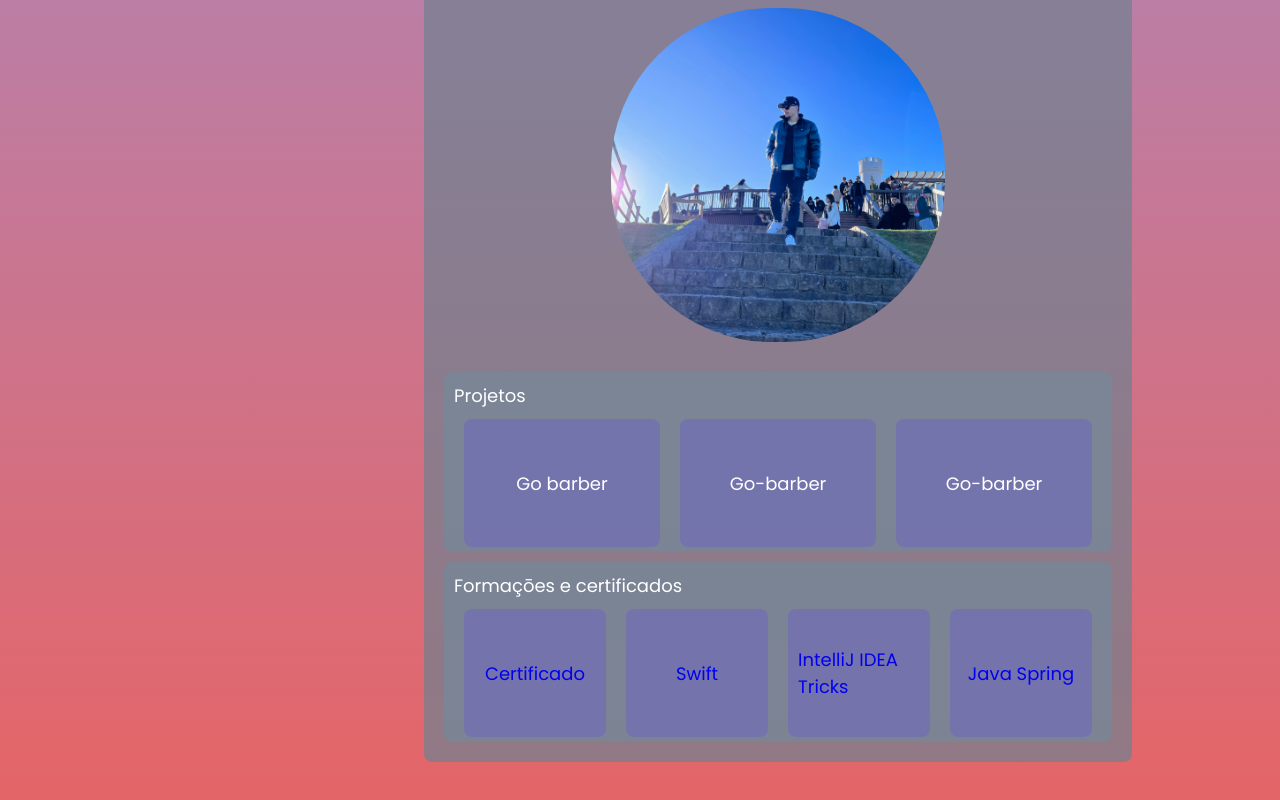
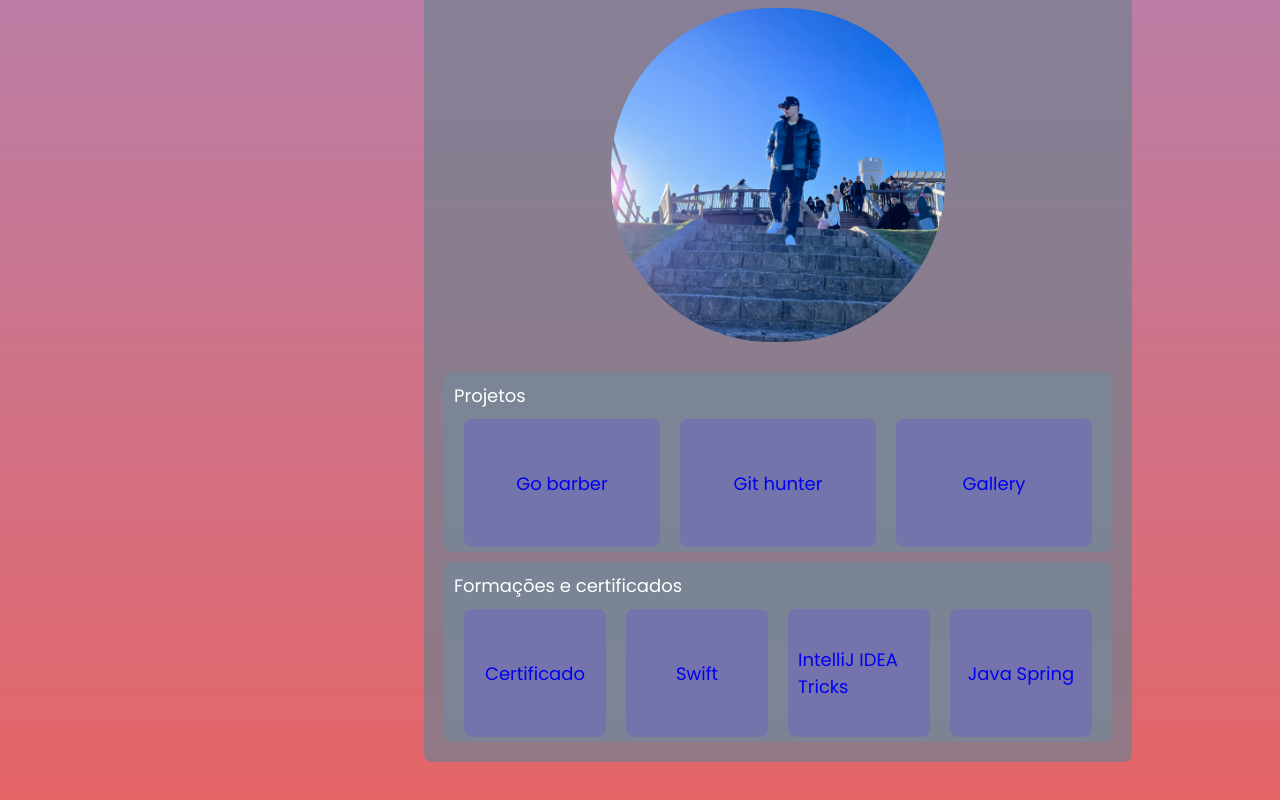
Before and after one commit to Mlodovico/Mlodovico.github.io, a React (Create React App) app: page / in a window 1280 px wide. Shown: the part 815-1615 px from the top of the page. Built offline with nearby package versions, Linux system fonts and the light colour scheme.

Commit message:
feat: add project links

```diff
--- a/src/pages/App.jsx
+++ b/src/pages/App.jsx
@@ -144,15 +144,24 @@ function App() {
           <div className="certificacion-container">
             <p>Projetos</p>
             <div className="card">
-              <a className="card-box">
+              <a
+                className="card-box"
+                href="https://github.com/Mlodovico/Go-Barber"
+              >
                 <p>Go barber</p>
               </a>
-              <div className="card-box">
-                <p>Go-barber</p>
-              </div>
-              <div className="card-box">
-                <p>Go-barber</p>
-              </div>
+              <a
+                className="card-box"
+                href="https://github.com/Mlodovico/Git-hunter"
+              >
+                <p>Git hunter</p>
+              </a>
+              <a
+                className="card-box"
+                href="https://github.com/Mlodovico/Gallery"
+              >
+                <p>Gallery</p>
+              </a>
             </div>
           </div>
           <div className="certificacion-container">
```
